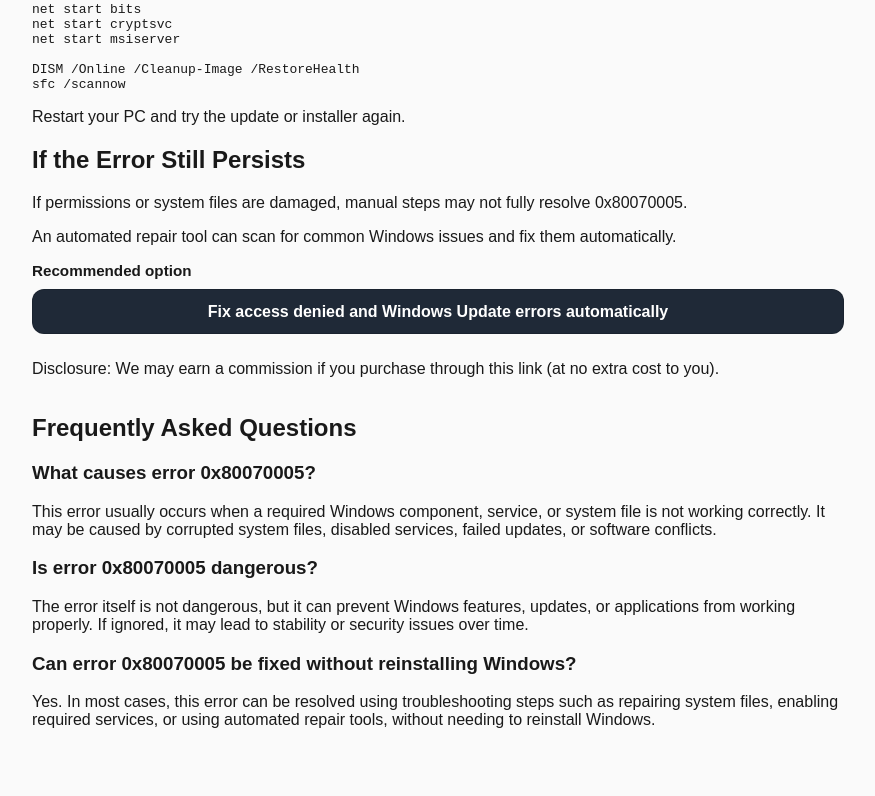
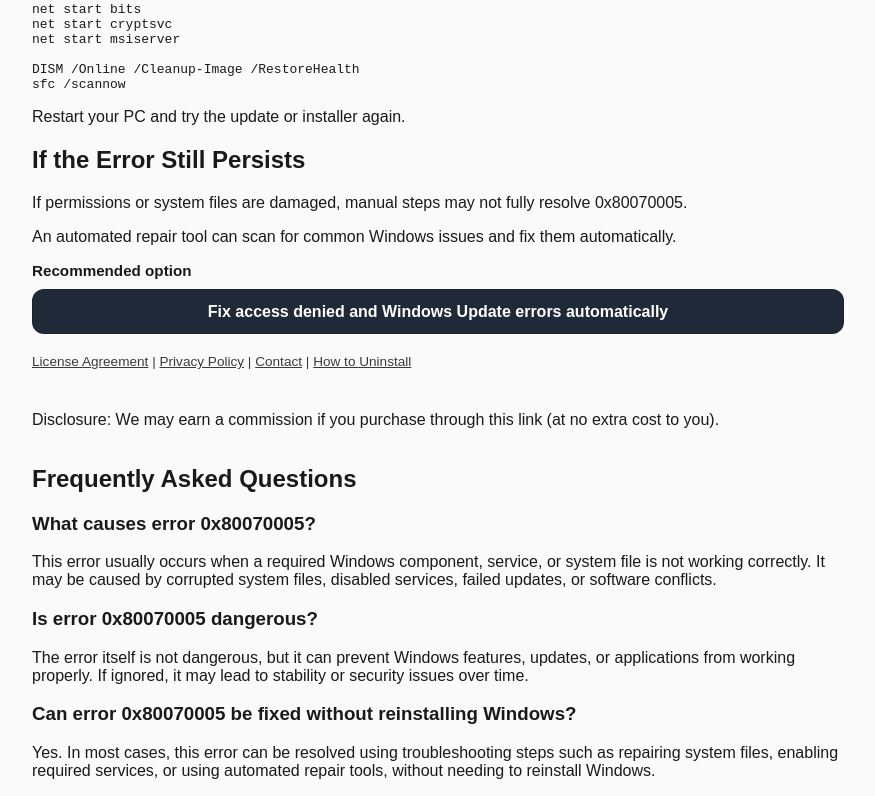
Before and after one commit to jbolton122424/my-windows-fix-site, a Next.js app: page /fix/0x80070005 in a window 1280 px wide. Shown: the part 868-1664 px from the top of the page, without its empty margins (202-1077 px from the left). Before the commit the page ends 1613 px from the top, so only its background shows below. Built offline with nearby package versions, Linux system fonts and the light colour scheme.

Commit message:
Add Outbyte policy links under CTA

```diff
--- a/app/fix/[code]/page.js
+++ b/app/fix/[code]/page.js
@@ -1,6 +1,19 @@
 // app/fix/[code]/page.js
 import { fixes } from "../../fixes";
 import { WINDOWS_REPAIR_AFFILIATE_LINK } from "../../affiliate";
+
+// ✅ Outbyte required policy/support links (Jenny request)
+const OUTBYTE_LICENSE_URL =
+  "https://outbyte.com/license-agreement/?_sid=MDaueUftfW&_gl=1*hy9nn9*_gcl_au*MjAyOTE0OTgxMS4xNzY5MDEzODM2*_ga*MTkzNDM5NTg0OS4xNzY5MDEzODM1*_ga_1EEJR9725E*czE3NjkwMTM4MzYkbzEkZzAkdDE3NjkwMTM4MzkkajU3JGwwJGgxNjkyMTU2ODc1";
+
+const OUTBYTE_PRIVACY_URL =
+  "https://outbyte.com/privacy-policy/?_sid=OEPkor2MUC&_gl=1*hy9nn9*_gcl_au*MjAyOTE0OTgxMS4xNzY5MDEzODM2*_ga*MTkzNDM5NTg0OS4xNzY5MDEzODM1*_ga_1EEJR9725E*czE3NjkwMTM4MzYkbzEkZzAkdDE3NjkwMTM4MzkkajU3JGwwJGgxNjkyMTU2ODc1";
+
+const OUTBYTE_CONTACT_URL =
+  "https://outbyte.com/support/contact/?_sid=OEPkor2MUC&_gl=1*1occp2y*_gcl_au*MjAyOTE0OTgxMS4xNzY5MDEzODM2*_ga*MTkzNDM5NTg0OS4xNzY5MDEzODM1*_ga_1EEJR9725E*czE3NjkwMTM4MzYkbzEkZzAkdDE3NjkwMTM4MzkkajU3JGwwJGgxNjkyMTU2ODc1";
+
+const OUTBYTE_UNINSTALL_URL =
+  "https://outbyte.com/support/how-to-uninstall/?program=Outbyte%252520PCRepair&_sid=OEPkor2MUC&_gl=1*1occp2y*_gcl_au*MjAyOTE0OTgxMS4xNzY5MDEzODM2*_ga*MTkzNDM5NTg0OS4xNzY5MDEzODM1*_ga_1EEJR9725E*czE3NjkwMTM4MzYkbzEkZzAkdDE3NjkwMTM4MzkkajU3JGwwJGgxNjkyMTU2ODc1";
 
 // Optional: If you want better SEO per page, Next can generate metadata per code.
 export async function generateMetadata({ params }) {
@@ -48,8 +61,7 @@
     typeof fix.affiliateCallout.ctaText === "string" &&
     fix.affiliateCallout.ctaText.trim().length > 0;
 
-  // ✅ We no longer require per-page FAQ data to show an FAQ.
-  // We'll always show a universal FAQ for default pages.
+  // ✅ We show a universal FAQ for all default pages.
   const showUniversalFaq = true;
 
   if (!fix) {
@@ -179,6 +191,27 @@
               >
                 Fix Windows Update errors automatically
               </a>
+
+              {/* ✅ Required links under CTA (Jenny request) */}
+              <p className="ctaLinks">
+                <a href={OUTBYTE_LICENSE_URL} target="_blank" rel="nofollow noopener">
+                  License Agreement
+                </a>
+                {" | "}
+                <a href={OUTBYTE_PRIVACY_URL} target="_blank" rel="nofollow noopener">
+                  Privacy Policy
+                </a>
+                {" | "}
+                <a href={OUTBYTE_CONTACT_URL} target="_blank" rel="nofollow noopener">
+                  Contact
+                </a>
+                {" | "}
+                <a href={OUTBYTE_UNINSTALL_URL} target="_blank" rel="nofollow noopener">
+                  How to Uninstall
+                </a>
+              </p>
+
+              {/* Disclosure is optional per Jenny */}
               <p className="note">
                 Disclosure: We may earn a commission if you purchase through this
                 link (at no extra cost to you).
@@ -281,6 +314,25 @@
                 {fix.affiliateCallout.ctaText}
               </a>
 
+              {/* ✅ Required links under CTA (Jenny request) */}
+              <p className="ctaLinks">
+                <a href={OUTBYTE_LICENSE_URL} target="_blank" rel="nofollow noopener">
+                  License Agreement
+                </a>
+                {" | "}
+                <a href={OUTBYTE_PRIVACY_URL} target="_blank" rel="nofollow noopener">
+                  Privacy Policy
+                </a>
+                {" | "}
+                <a href={OUTBYTE_CONTACT_URL} target="_blank" rel="nofollow noopener">
+                  Contact
+                </a>
+                {" | "}
+                <a href={OUTBYTE_UNINSTALL_URL} target="_blank" rel="nofollow noopener">
+                  How to Uninstall
+                </a>
+              </p>
+
               {fix.affiliateCallout.note ? (
                 <p className="note">{fix.affiliateCallout.note}</p>
               ) : null}
--- a/app/globals.css
+++ b/app/globals.css
@@ -117,6 +117,7 @@
 main.container {
   width: 100%;
 }
+
 /* --- CTA Button (Style 1) --- */
 .ctaRow {
   margin-top: 14px;
@@ -159,3 +160,15 @@
   background: #1f2937; /* dark slate */
   color: #ffffff;
 }
+
+/* ✅ Outbyte required links under CTA button */
+.ctaLinks {
+  margin-top: 8px;
+  font-size: 0.85rem;
+  opacity: 0.85;
+  line-height: 1.4;
+}
+
+.ctaLinks a {
+  text-decoration: underline;
+}
```
